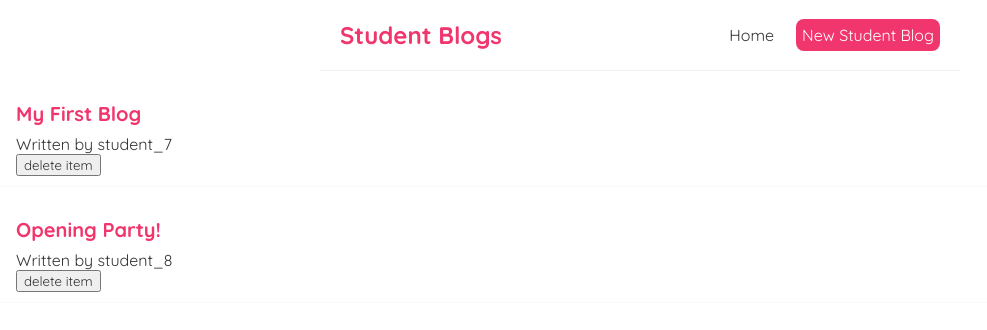
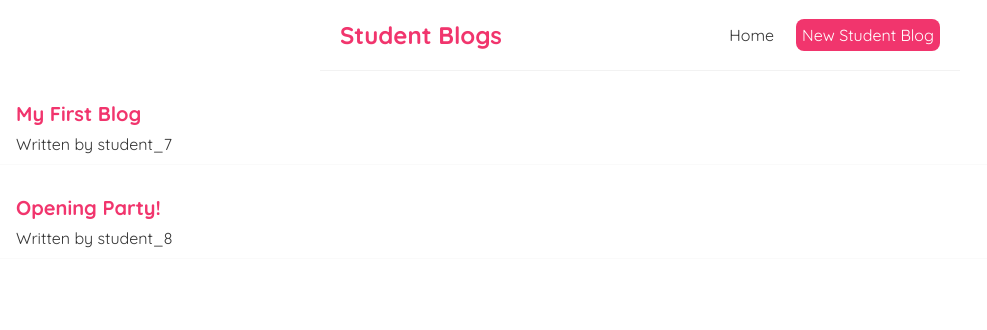
Before and after one commit to deepak0023/react_project, a React (Create React App) app: page / in a window 1280 px wide. Shown: the top 330 px of the page, without its empty margins (0-987 px from the left). Built offline with nearby package versions, Linux system fonts and the light colour scheme; data requests are answered from the project's data file.

Commit message:
Parameterised route : Support passing paramter through routes

```diff
--- a/src/App.js
+++ b/src/App.js
@@ -2,6 +2,7 @@ import Navbar from './Navbar';
 import Home from './Home';
 import { BrowserRouter as Router, Route, Switch } from 'react-router-dom';
 import Create from './Create';
+import ItemDetails from './ItemDetails';
 
 function App() {
   return (
@@ -16,6 +17,9 @@ function App() {
             <Route path="/create">
               <Create />
             </Route>
+            <Route path="/blogs/:id">
+              <ItemDetails />
+            </Route>
           </Switch>
         </div>
       </div>
--- /dev/null
+++ b/src/ItemDetails.js
@@ -0,0 +1,13 @@
+import { useParams } from "react-router-dom";
+
+const ItemDetails = () => {
+  const { id } = useParams();
+
+  return (
+    <div className="blog-details">
+      <h2>Item details - { id }</h2>
+    </div>
+  );
+}
+
+export default ItemDetails;
--- a/src/ItemList.js
+++ b/src/ItemList.js
@@ -1,3 +1,5 @@
+import { Link } from 'react-router-dom';
+
 const ItemList = ({ items, title}) => {
 // const ItemList = (props) => {
     // const blogs = props.blogs;
@@ -9,9 +11,10 @@ const ItemList = ({ items, title}) => {
         <h2>{ title }</h2>
         {items.map(item => (
           <div className="item-preview" key={item.id} >
-            <h2>{ item.title }</h2>
-            <p>Written by { item.author }</p>
-            <button>delete item</button>
+            <Link to={`/blogs/${item.id}`}>
+              <h2>{ item.title }</h2>
+              <p>Written by { item.author }</p>
+            </Link>
           </div>
         ))}
       </div>
--- a/src/index.css
+++ b/src/index.css
@@ -48,3 +48,6 @@
   color: #f1356d;
   margin-bottom: 8px;
 }
+.item-preview a{
+  text-decoration: none;
+}
```
